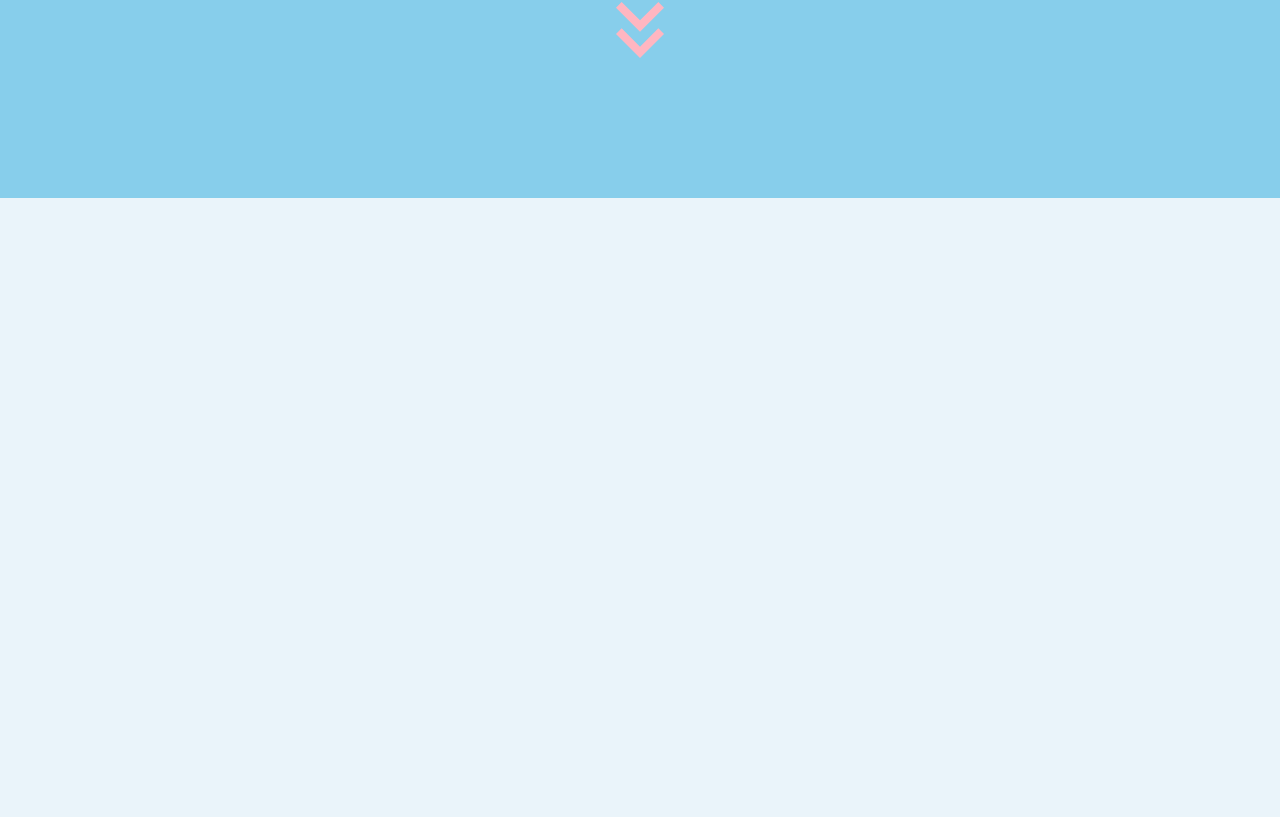
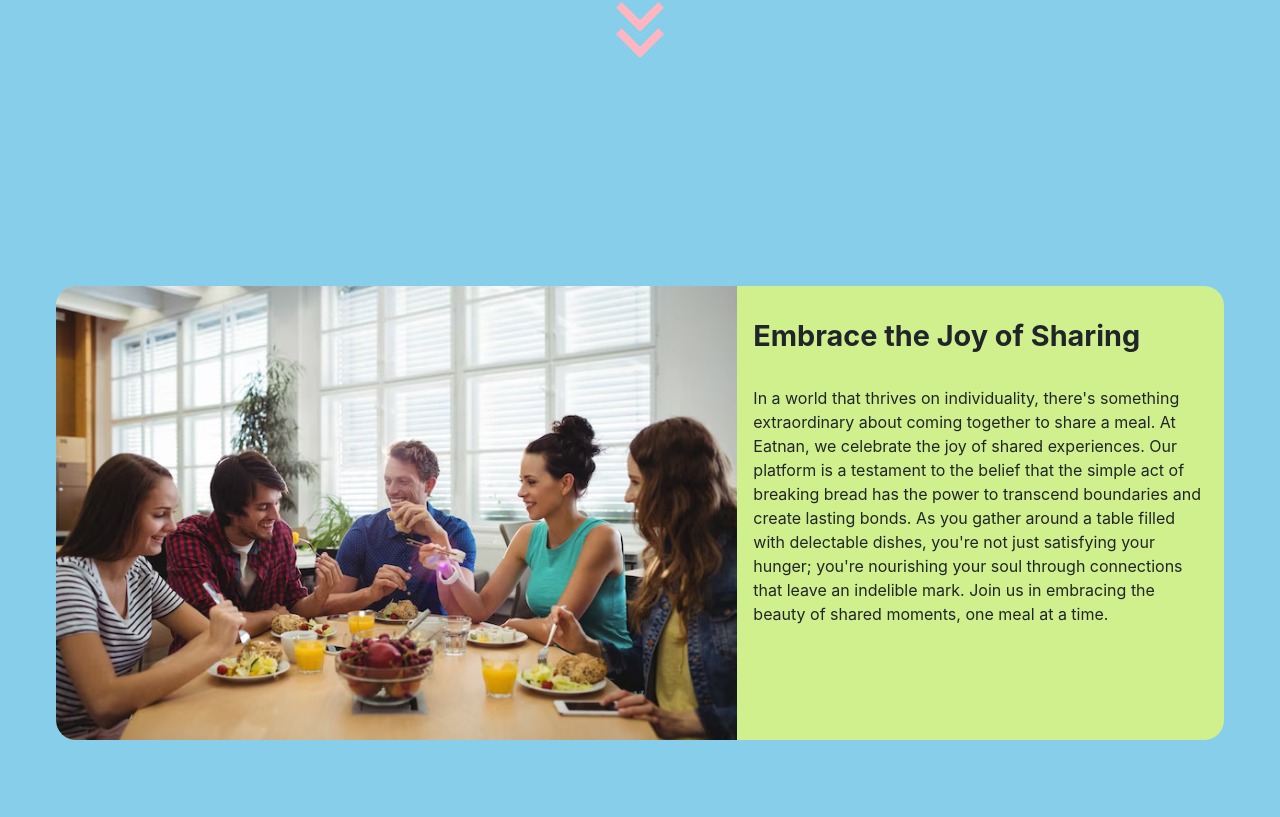
Before and after one commit to Tarek994/new-react-graphql, a React (Create React App) app: page /#/ in a window 1280 px wide. Shown: the part 623-1440 px from the top of the page. Before the commit the page ends 829 px from the top, so only its background shows below. Built offline with nearby package versions, Linux system fonts and the light colour scheme; a web font is replaced by a local one.

Commit message:
feat(containers-index.tsx): add the Second component to the index.tsx

```diff
--- a/src/containers/Homepage/index.tsx
+++ b/src/containers/Homepage/index.tsx
@@ -4,6 +4,7 @@ import Hero from '../../components/pages/home/hero/Hero';
 import KeyboardDoubleArrowDownIcon from '@mui/icons-material/KeyboardDoubleArrowDown';
 import { useTheme } from '@emotion/react';
 import { Fade, AttentionSeeker } from "react-awesome-reveal";
+import Second from '../../components/pages/home/second/Second';
 
 
 const Home = () => {
@@ -19,6 +20,10 @@ const Home = () => {
                     <KeyboardDoubleArrowDownIcon sx={{ fontSize: 'h1.fontSize' }} />
                 </AttentionSeeker>
             </Grid>
+            <Grid item xs={12}>
+                <Second/>
+
+            </Grid>
         </Grid >
     )
 }
```
